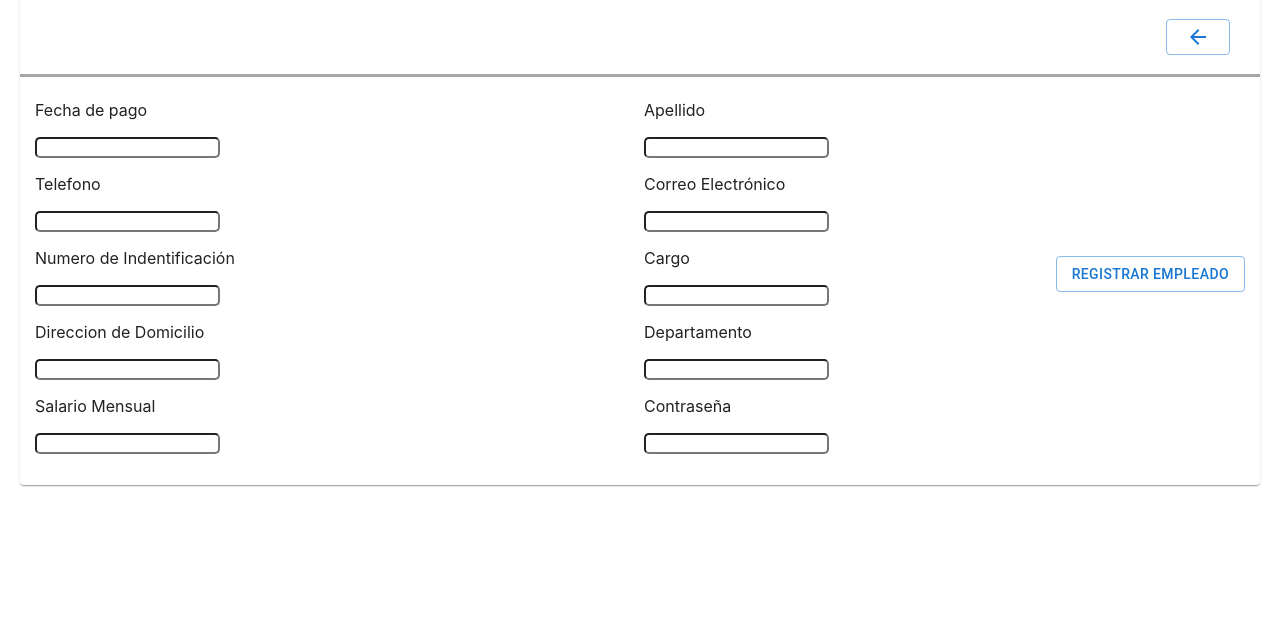
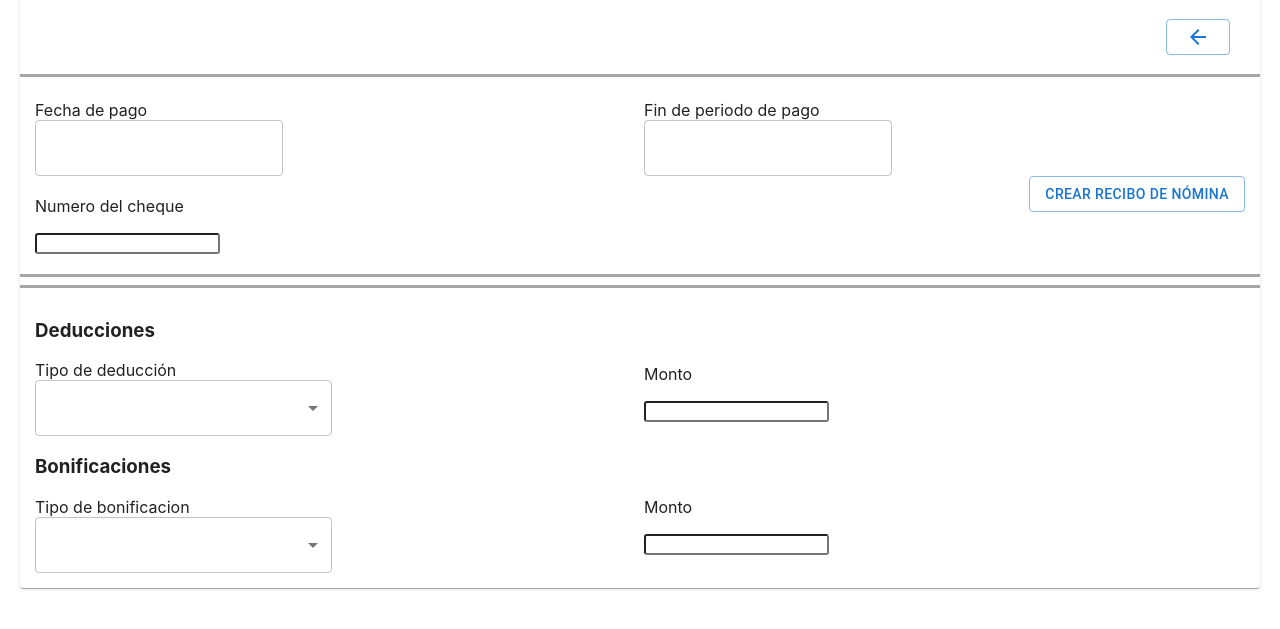
Before and after one commit to JuanOsDu/PESS-Front, a React app: page /components/generarnomina in a window 1280 px wide. Shown: the part 83-712 px from the top of the page. Built offline with nearby package versions, Linux system fonts and the light colour scheme.

Commit message:
Se completo generar nómina, se agrego selector y date

```diff
--- a/package.json
+++ b/package.json
@@ -8,6 +8,9 @@
     "@mui/icons-material": "^5.8.0",
     "@mui/lab": "^5.0.0-alpha.83",
     "@mui/material": "^5.8.1",
+    "@mui/x-date-pickers": "5.0.0-alpha.4",
+    "@mui/x-date-pickers-pro": "5.0.0-alpha.4",
+    "@reach/combobox": "^0.17.0",
     "@testing-library/jest-dom": "^5.16.4",
     "@testing-library/react": "^13.2.0",
     "@testing-library/user-event": "^13.5.0",
@@ -15,8 +18,9 @@
     "react": "^18.1.0",
     "react-datepicker": "^4.8.0",
     "react-dom": "^18.1.0",
+    "react-responsive-combo-box": "^1.3.0",
     "react-router-dom": "^6.3.0",
-    "react-scripts": "5.0.1",
+    "react-scripts": "^5.0.1",
     "web-vitals": "^2.1.4"
   },
   "scripts": {
--- a/src/App.css
+++ b/src/App.css
@@ -42,7 +42,8 @@
   padding: 15px;
   outline: solid;
   outline-color:rgba(0, 0, 0, 0.349);
+
 }
 .border{
-  border-radius: 5px;
+  border-radius: 3px;
 }
--- a/src/components/agregarempleado.js
+++ b/src/components/agregarempleado.js
@@ -1,15 +1,9 @@
-import { React, Fragment } from "react";
-import { Button, h4, Grid, Card, Box, CardContent, Typography, CardActions } from '@mui/material';
+import { React } from "react";
+import { Button, Grid, Card, Box } from '@mui/material';
 import ArrowBackIcon from '@mui/icons-material/ArrowBack';
 import { Link } from 'react-router-dom';
 import '../App.css';
-const bull = (
-    <Box
-        component="span"
-        sx={{ display: 'inline-block', mx: '2px', transform: 'scale(0.8)' }}
-    >
-    </Box>
-);
+
 function Agregarempleado() {
     return (
         <div className="Agregarempleado">
@@ -29,7 +23,7 @@ function Agregarempleado() {
                     <br></br>
                     <Grid container spacing={1} className="container-son" >
                         <Grid h4 item xs={3} >
-                            Nombre
+                            Nombres
                             <p><input placeholder="" className="border" /></p>
                             Telefono
                             <p><input placeholder="" className="border" /></p>
@@ -43,7 +37,7 @@ function Agregarempleado() {
                         <Grid h4 item xs={3}>
                         </Grid>
                         <Grid h4 item xs={3}>
-                            Apellido
+                            Apellidos
                             <p><input placeholder="" className="border" /></p>
                             Correo Electrónico
                             <p><input placeholder="" className="border" /></p>
@@ -55,13 +49,7 @@ function Agregarempleado() {
                             <p><input placeholder="" className="border" /></p>
                         </Grid>
                         <Grid h4 item xs={3}>
-                            <br></br>
-                            <br></br>
-                            <br></br>
-                            <br></br>
-                            <br></br>
-                            <br></br>
-                            <br></br>
+                            <br></br><br></br><br></br><br></br><br></br><br></br><br></br>
                             <p align="right">
                                 <Button variant="outlined">Registrar Empleado</Button>
                             </p>
--- a/src/components/generarnomina.js
+++ b/src/components/generarnomina.js
@@ -1,15 +1,13 @@
-import { React, Fragment } from "react";
-import { Button, h4, Grid, Card, Box, CardContent, Typography, CardActions } from '@mui/material';
+import * as React from 'react';
+import { Button, Grid, Card, Box} from '@mui/material';
 import ArrowBackIcon from '@mui/icons-material/ArrowBack';
 import { Link } from 'react-router-dom';
 import '../App.css';
-const bull = (
-    <Box
-        component="span"
-        sx={{ display: 'inline-block', mx: '2px', transform: 'scale(0.8)' }}
-    >
-    </Box>
-);
+import { StyledEngineProvider } from '@mui/material/styles';
+import Date from '../date.js';
+import Selector from '../selector.js';
+
+
 function Generarnomina() {
     return (
         <div className="Generarnomina">
@@ -30,42 +28,62 @@ function Generarnomina() {
                     <Grid container spacing={1} className="container-son" >
                         <Grid h4 item xs={3} >
                             Fecha de pago
+                            <StyledEngineProvider injectFirst>
+                                <Date />
+                            </StyledEngineProvider>
+                            <br></br><br></br>
+                            Numero del cheque
                             <p><input placeholder="" className="border" /></p>
-                            Telefono
-                            <p><input placeholder="" className="border" /></p>
-                            Numero de Indentificación
-                            <p><input placeholder="" className="border" /></p>
-                            Direccion de Domicilio
-                            <p><input placeholder="" className="border" /></p>
-                            Salario Mensual
-                            <p><input placeholder="" className="border" /></p>
+
                         </Grid>
                         <Grid h4 item xs={3}>
                         </Grid>
                         <Grid h4 item xs={3}>
-                            Apellido
+                            Fin de periodo de pago
+                            <StyledEngineProvider injectFirst>
+                                <Date />
+                            </StyledEngineProvider>
+                        </Grid>
+                        <Grid h4 item xs={3}>
+                            <br></br><br></br><br></br>
+                            <p align="right">
+                                <Button variant="outlined">Crear Recibo de Nómina</Button>
+                            </p>
+                        </Grid>
+                    </Grid>
+
+
+                    <Grid container spacing={1} className="container-son" >
+                        <Grid h4 item xs={3} >
+                            <h3>Deducciones</h3>
+                            Tipo de deducción
+                            <React.StrictMode>
+                                <StyledEngineProvider injectFirst>
+                                    <Selector />
+                                </StyledEngineProvider>
+                            </React.StrictMode>
+
+                            <h3>Bonificaciones</h3>
+                            Tipo de bonificacion
+                            <React.StrictMode>
+                                <StyledEngineProvider injectFirst>
+                                    <Selector />
+                                </StyledEngineProvider>
+                            </React.StrictMode>
+
+                        </Grid>
+                        <Grid h4 item xs={3}>
+                        </Grid>
+                        <Grid h4 item xs={3}>
+                            <h3>ㅤㅤ</h3>
+                            Monto
                             <p><input placeholder="" className="border" /></p>
-                            Correo Electrónico
-                            <p><input placeholder="" className="border" /></p>
-                            Cargo
-                            <p><input placeholder="" className="border" /></p>
-                            Departamento
-                            <p><input placeholder="" className="border" /></p>
-                            Contraseña
+
+                            <h2>ㅤㅤ</h2>
+                            Monto
                             <p><input placeholder="" className="border" /></p>
                         </Grid>
-                        <Grid h4 item xs={3}>
-                            <br></br>
-                            <br></br>
-                            <br></br>
-                            <br></br>
-                            <br></br>
-                            <br></br>
-                            <br></br>
-                            <p align="right">
-                                <Button variant="outlined">Registrar Empleado</Button>
-                            </p>
-                        </Grid>
+
                     </Grid>
                 </Card>
             </Box>
--- /dev/null
+++ b/src/date.js
@@ -0,0 +1,22 @@
+import * as React from 'react';
+import TextField from '@mui/material/TextField';
+import { AdapterDateFns } from '@mui/x-date-pickers/AdapterDateFns';
+import { LocalizationProvider } from '@mui/x-date-pickers/LocalizationProvider';
+import { DatePicker } from '@mui/x-date-pickers/DatePicker';
+
+export default function BasicDatePicker() {
+  const [value, setValue] = React.useState(null);
+
+  return (
+    <LocalizationProvider dateAdapter={AdapterDateFns}>
+      <DatePicker
+        // label="Basic example"
+        value={value}
+        onChange={(newValue) => {
+          setValue(newValue);
+        }}
+        renderInput={(params) => <TextField {...params} />}
+      />
+    </LocalizationProvider>
+  );
+}
--- /dev/null
+++ b/src/selector.js
@@ -0,0 +1,33 @@
+import * as React from 'react';
+import Box from '@mui/material/Box';
+import InputLabel from '@mui/material/InputLabel';
+import MenuItem from '@mui/material/MenuItem';
+import FormControl from '@mui/material/FormControl';
+import Select from '@mui/material/Select';
+
+export default function BasicSelect() {
+  const [age, setAge] = React.useState('');
+
+  const handleChange = (event) => {
+    setAge(event.target.value);
+  };
+
+  return (
+    <Box sx={{ minWidth: 120 }}>
+      <FormControl fullWidth>
+        <InputLabel id="demo-simple-select-label"></InputLabel>
+        <Select
+          labelId="demo-simple-select-label"
+          id="demo-simple-select"
+          value={age}
+          label=""
+          onChange={handleChange}
+        >
+          <MenuItem value={1}>1</MenuItem>
+          <MenuItem value={2}>2</MenuItem>
+          <MenuItem value={3}>3</MenuItem>
+        </Select>
+      </FormControl>
+    </Box>
+  );
+}
```
Also changed, not shown: 1 other file.
